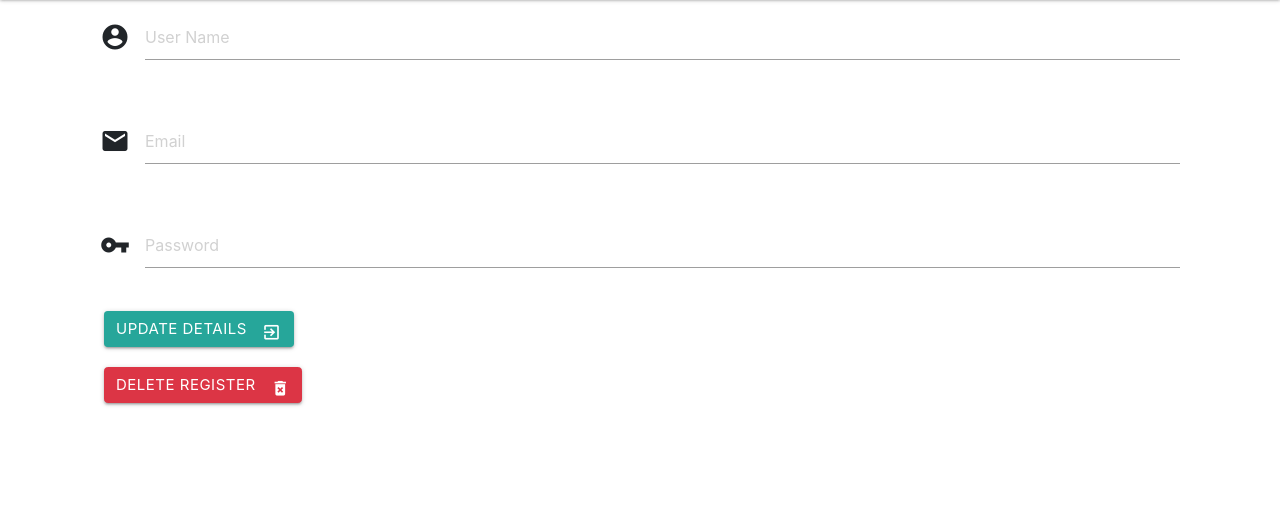
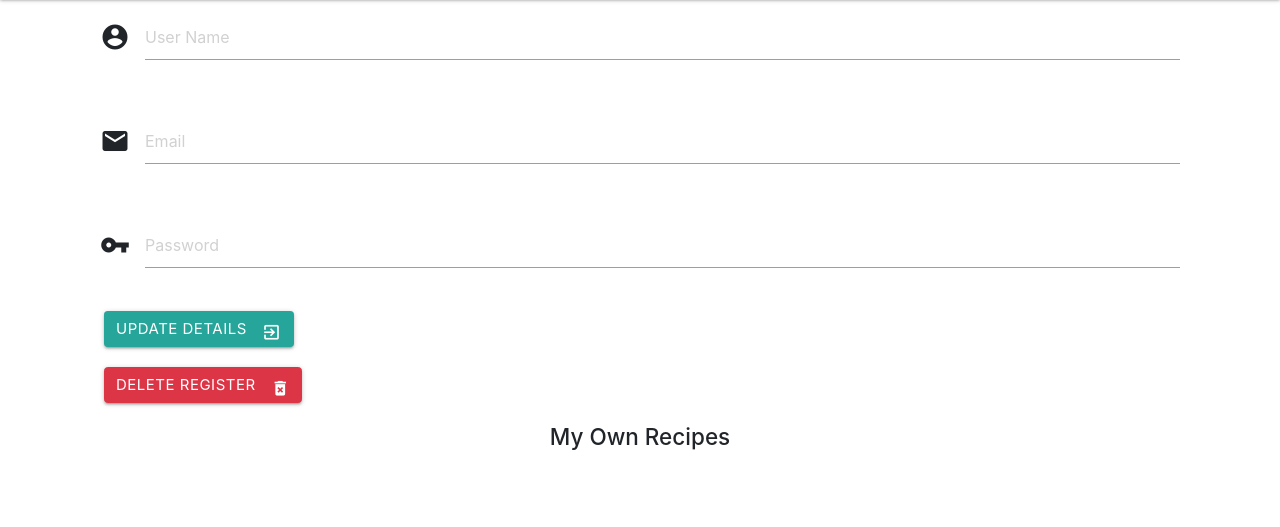
Before and after one commit to Code-Institute-Submissions/recipes-1, a Flask app: template templates/edit_register.html in a window 1280 px wide. Shown: the part 65-592 px from the top of the page. Run offline with Flask 2, Linux system fonts and the light colour scheme; the template is opened without the code that fills it, so the values that code supplies are empty; some libraries are stand-ins or nearby versions.

Commit message:
added delete recipe and added if user only created that recipe they can delete and edit

```diff
--- a/app.py
+++ b/app.py
@@ -69,8 +69,10 @@ def delete_register(register_id):
 @app.route('/edit_recipes/<recipes_id>/<register_id>',methods=['POST','GET'])           # edit the recipe
 def edit_recipes(recipes_id,register_id):
     recipes=mongo.db.recipes.find_one({'_id':ObjectId(recipes_id)})
-    print(request.form.get('recipe_name'))
-    return render_template('edit_recipes.html',recipes=recipes,register = mongo.db.register.find_one({'_id':ObjectId(register_id)}))
+    register = mongo.db.register.find_one({'_id':ObjectId(register_id)})
+    print(recipes)
+    print(register)
+    return render_template('edit_recipes.html',recipes=recipes,register = register)
 
 @app.route('/update_recipes/<recipes_id>/<register_id>',methods=['GET','POST'])
 def update_recipes(recipes_id,register_id):
@@ -89,11 +91,17 @@ def update_recipes(recipes_id,register_id):
     print(update)
     return redirect(url_for('show_recipes', recipes_id=recipes_id,register_id=register_id))
 
+@app.route('/delete_recipe/<register_id>/<recipes_id>',methods=["GET","POST"])
+def delete_recipe(recipes_id,register_id):
+    mongo.db.recipes.remove({'_id':ObjectId(recipes_id)})
+    return redirect(url_for('get_recipe',register_id=register_id))
+
 @app.route('/edit_register/<register_id>', methods=['POST','GET'])
 def edit_register(register_id):
     register=mongo.db.register.find_one({'_id':ObjectId(register_id)})
     print(register)
-    return render_template('edit_register.html',register=register)
+    recipes = mongo.db.recipes.find()
+    return render_template('edit_register.html',register=register,recipes=recipes)
 
 @app.route('/update_register/<register_id>', methods=['GET','POST'])
 def update_register(register_id):
@@ -154,11 +162,11 @@ def search_recipes(register_id):
 """
 Below code is for vote/like
 """
-@app.route('/vote/<recipes_id>', methods=["POST"])
-def upvote(recipes_id):
+@app.route('/vote/<recipes_id>/<register_id>', methods=["POST"])
+def upvote(recipes_id,register_id):
     mongo.db.recipes.update_one({"_id": ObjectId(recipes_id)}, {"$inc":
                                                                {'votes': 1}})
-    return redirect(url_for('show_recipes', recipes_id=recipes_id,register_id=register['_id']))
+    return redirect(url_for('show_recipes', recipes_id=recipes_id,register_id=register_id))
 
     """
     Below code is for testing
--- a/templates/edit_register.html
+++ b/templates/edit_register.html
@@ -29,23 +29,45 @@
   </div>
     </div>
     </form>
-    <form action="{{url_for('delete_register',register_id=register._id)}}" method='POST' class="col s12">
+    <form id="delete_user" onsubmit="myFunction()" action="{{url_for('delete_register',register_id=register._id)}}" method='POST' class="col s12">
       <div class="row">
           <div class="col-md-12">
-      <button onclick="myFunction()" class="btn btn-danger waves-effect waves-light" id="delete" type="submit" name="action">Delete Register
+      <button  class="btn btn-danger waves-effect waves-light" id="delete" type="submit" name="action">Delete Register
     <i class="material-icons right">delete_forever</i>
   </button>
   </div>
     </div>
     </form>
-  </div>
+    <div class="row">
+      <div class="col-md-12 text-center">
+        <h4>My Own Recipes</h4>
+      </div>
+    </div>
+
+
+
+    <div class="row">
+      {% for recipes in recipes %}
+      <div class="col-md-12 text-center">
+
+     {% if recipes.creditTo == register.username %}
+       <a style="text-decoration: none;color: black;"href="{{url_for('show_recipes',recipes_id=recipes._id,register_id=register._id)}}">
+          <img class="image"src="{{recipes.imageURL}}"></img><h4 class="title-text">{{recipes.name}}</h4></a>
+
+      {% endif %}
+
+      </div>
+      {% endfor %}
+    </div>
+
+
   </section>
   <script src="https://cdnjs.cloudflare.com/ajax/libs/jquery/3.3.1/jquery.min.js"></script>
     <script src="https://cdnjs.cloudflare.com/ajax/libs/materialize/1.0.0/js/materialize.min.js"></script>
   <script>
       $(document).ready(function() {
-      $( "#delete" ).click(function() {
-       alert( " I am Afraid Do you want to delete your account" );
+      $( "#delete_user" ).submit(function() {
+       confirm("Are you sure you want to delete the account");
 });
   });
     </script>
--- a/templates/get_recipe.html
+++ b/templates/get_recipe.html
@@ -13,6 +13,11 @@
         </form>
         </div>
         </div>
+        <div class="row">
+          <div class="col-md-12">
+            <h2>Welcome! To Burger Recipes</h2>
+          </div>
+        </div>
   <div class="row">
 {% for recipes in recipes %}
 
```
Also changed, not shown: templates/edit_recipes.html (+9 -0 lines), templates/search_recipes.html (+4 -18 lines), templates/show_recipes.html (+18 -2 lines), README.md.
